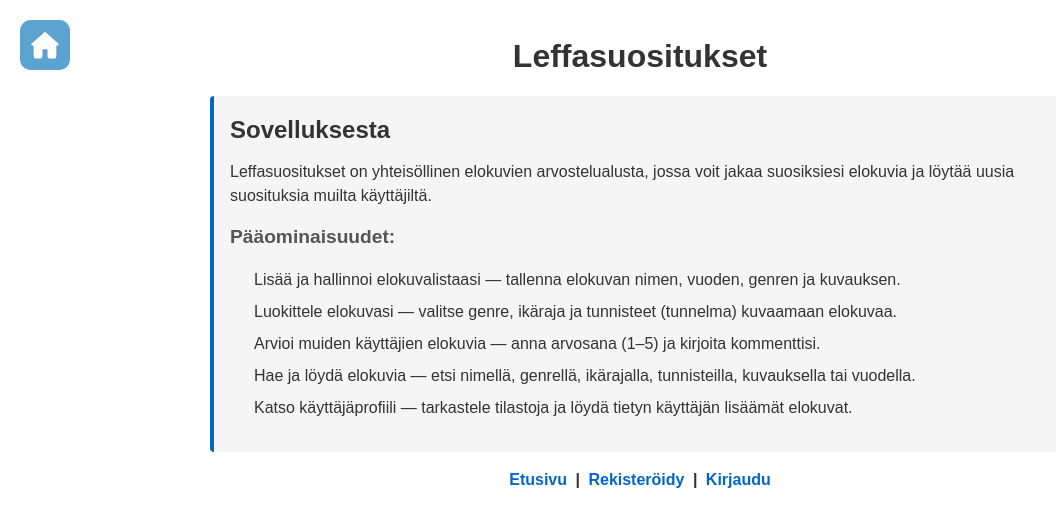
After one commit to BoddyGus/Leffasuositukset, a Flask app: page /about in a window 1280 px wide. The commit adds this page. Shown: the top 527 px of the page, without its empty margins (0-1056 px from the left). Run offline with Flask 3, Linux system fonts and the light colour scheme.

Commit message:
feat: move about section to dedicated page

```diff
--- a/reviews.py
+++ b/reviews.py
@@ -51,6 +51,11 @@ def index():
     for item in items:
         item["tags"] = list_tags_for_item(item["id"])
     return render_template("index.html", items=items, q=search_query)
+
+
+@reviews_bp.route("/about")
+def about():
+    return render_template("about.html")
 
 
 @reviews_bp.route("/new_item")
--- a/static/style.css
+++ b/static/style.css
@@ -340,3 +340,12 @@ body > p {
 .tag-checkbox {
     display: block;
 }
+
+.nav-links {
+    text-align: center;
+    margin-top: 0.5em;
+}
+
+.nav-links a {
+    margin: 0 0.25em;
+}
--- /dev/null
+++ b/templates/about.html
@@ -0,0 +1,42 @@
+<!DOCTYPE html>
+<html>
+<head>
+  <title>Tietoa sovelluksesta</title>
+  <meta charset="utf-8" />
+  <link rel="stylesheet" href="{{ url_for('static', filename='style.css') }}" />
+</head>
+<body>
+  <a href="{{ url_for('reviews_bp.index') }}" class="home-link">
+    <img src="{{ url_for('static', filename='home-icon.svg') }}" alt="Home" class="home-icon" />
+  </a>
+
+  <h1>Leffasuositukset</h1>
+
+  <section class="about-section">
+    <h2>Sovelluksesta</h2>
+    <p>
+      Leffasuositukset on yhteisöllinen elokuvien arvostelualusta, jossa voit jakaa suosiksiesi elokuvia ja löytää uusia suosituksia muilta käyttäjiltä.
+    </p>
+    <h3>Pääominaisuudet:</h3>
+    <ul>
+      <li>Lisää ja hallinnoi elokuvalistaasi — tallenna elokuvan nimen, vuoden, genren ja kuvauksen.</li>
+      <li>Luokittele elokuvasi — valitse genre, ikäraja ja tunnisteet (tunnelma) kuvaamaan elokuvaa.</li>
+      <li>Arvioi muiden käyttäjien elokuvia — anna arvosana (1–5) ja kirjoita kommenttisi.</li>
+      <li>Hae ja löydä elokuvia — etsi nimellä, genrellä, ikärajalla, tunnisteilla, kuvauksella tai vuodella.</li>
+      <li>Katso käyttäjäprofiili — tarkastele tilastoja ja löydä tietyn käyttäjän lisäämät elokuvat.</li>
+    </ul>
+  </section>
+
+  <p class="nav-links">
+    <a href="{{ url_for('reviews_bp.index') }}">Etusivu</a>
+    {% if not session.username %}
+      | <a href="{{ url_for('user_bp.register') }}">Rekisteröidy</a>
+      | <a href="{{ url_for('user_bp.login') }}">Kirjaudu</a>
+    {% else %}
+      | <a href="{{ url_for('user_bp.profile', username=session.username) }}">Profiili</a>
+      | <a href="/logout">Kirjaudu ulos</a>
+      | <a href="/new_item">Lisää uusi elokuva</a>
+    {% endif %}
+  </p>
+</body>
+</html>
```
Also changed, not shown: templates/index.html (+8 -22 lines).
